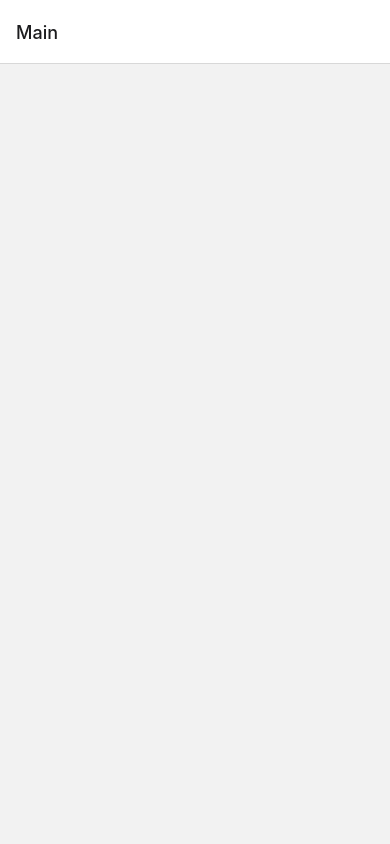
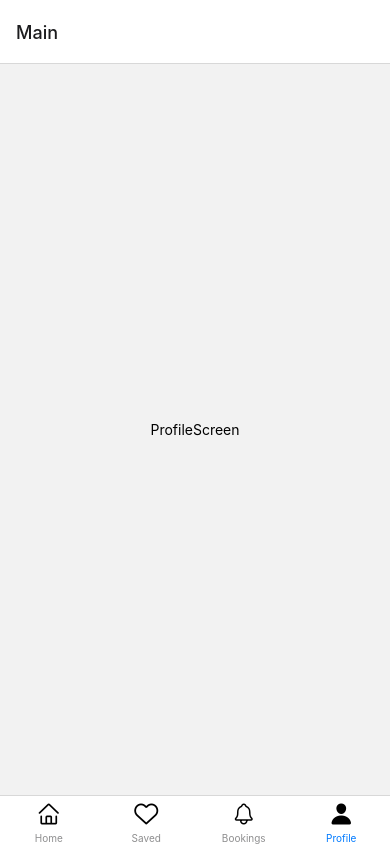
Before and after one commit to DevTeles/booking-project, a React Native app: screen /Profile in a window 390 px wide. Before the commit this address had no page. Built offline with nearby package versions, Linux system fonts and the light colour scheme.

Commit message:
second ommit

```diff
--- a/screens/HomeScreen.js
+++ b/screens/HomeScreen.js
@@ -3,7 +3,7 @@
 
 const HomeScreen = () => {
   return (
-    <View>
+    <View style={{ flex: 1, justifyContent: 'center', alignItems: 'center' }}>
       <Text>HomeScreen</Text>
     </View>
   )
--- a/screens/ProfileScreen.js
+++ b/screens/ProfileScreen.js
@@ -3,7 +3,7 @@
 
 const ProfileScreen = () => {
   return (
-    <View>
+    <View style={{ flex: 1, justifyContent: 'center', alignItems: 'center' }}>
       <Text>ProfileScreen</Text>
     </View>
   )
```
Also changed, not shown: StackNavigator.js (+5 -2 lines).
